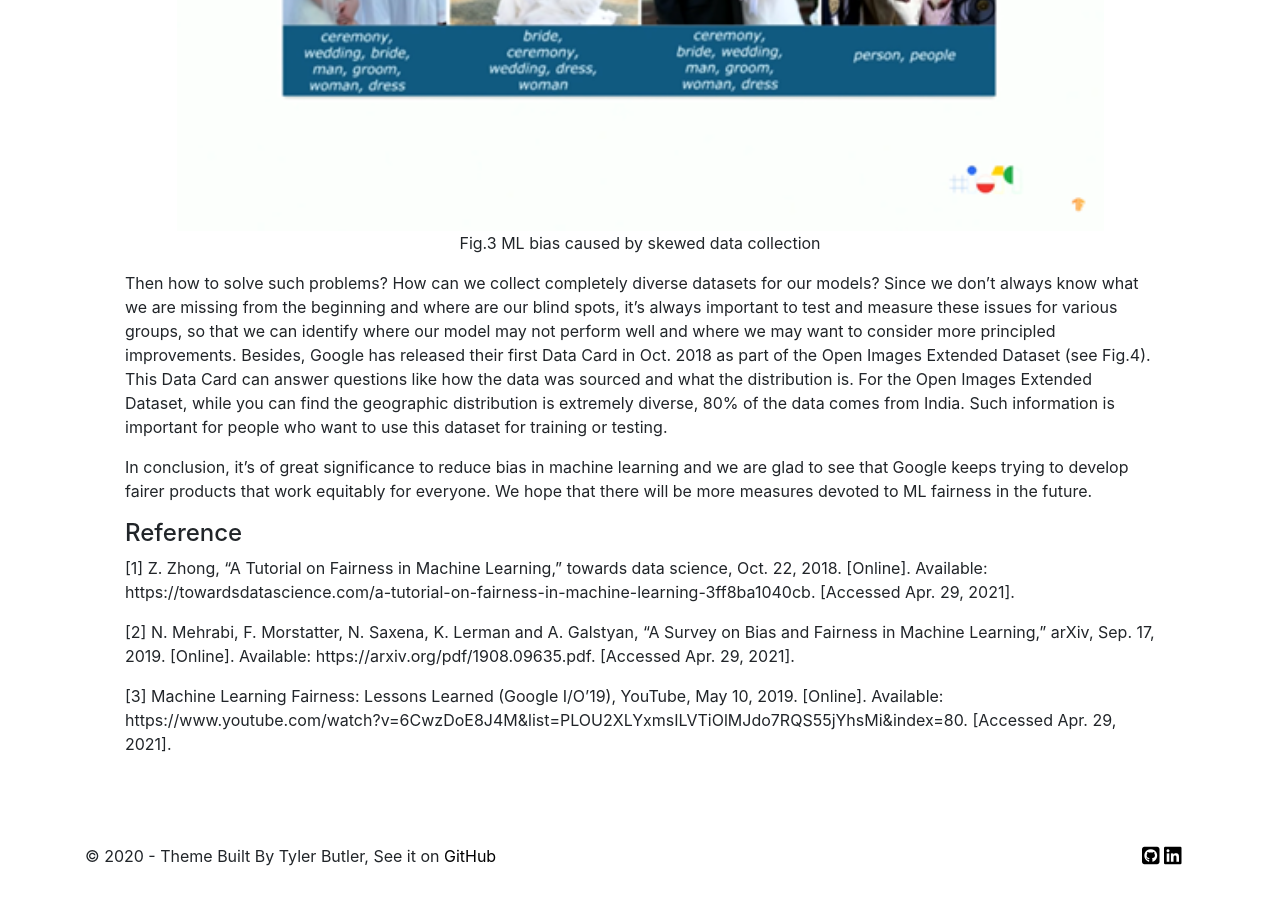
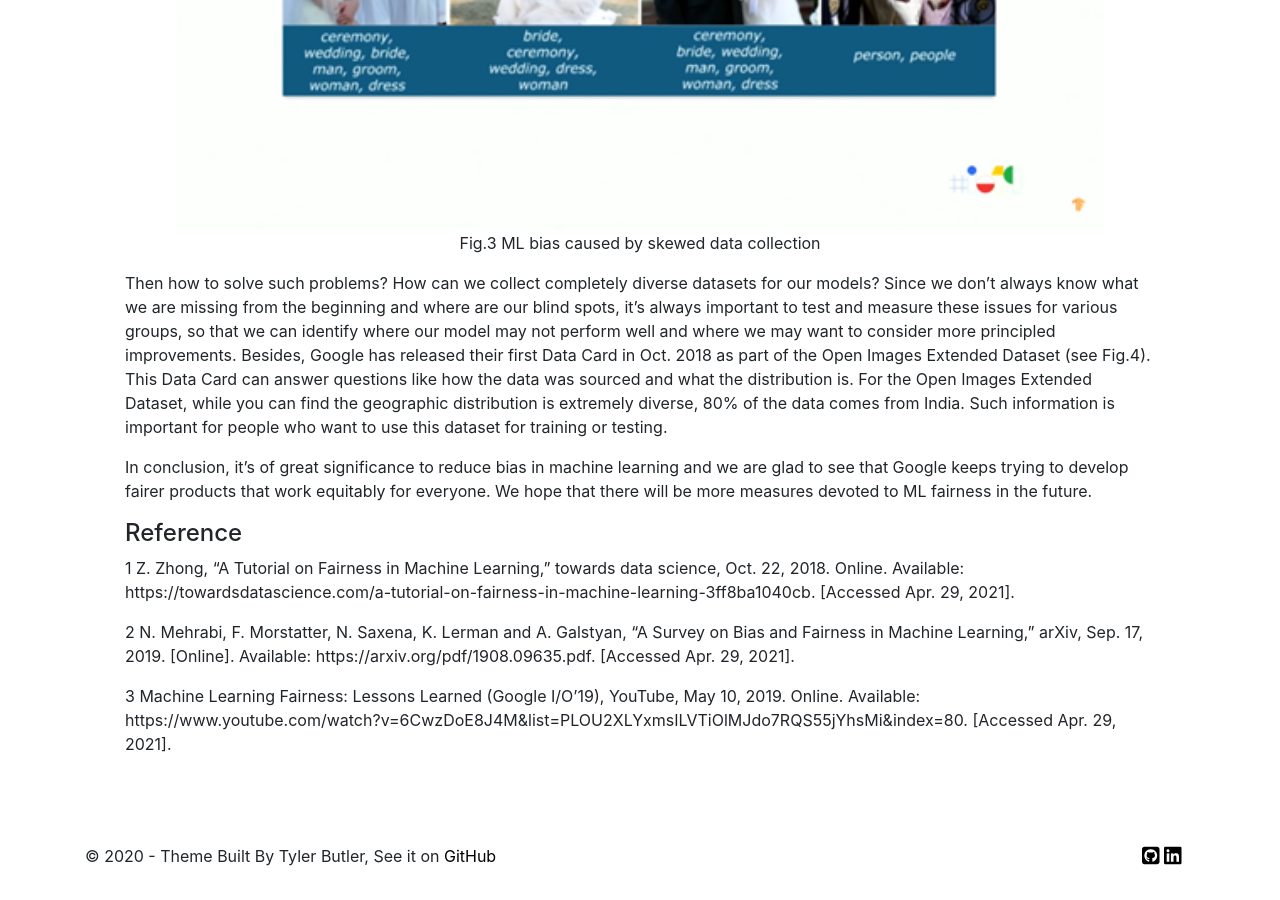
Before and after one commit to MarcoLIU27/marcoliu-website, a Jekyll site: the page built from _posts/2022-05-04-machine-learning-fairness.md, in a window 1280 px wide and 900 px high, scrolled down 3214 px. Built offline with Jekyll 4.4.1, drawn with Linux system fonts in a browser that asks for light colours; nearby versions of some CDN libraries; comment, search, counter and statistics services are not loaded.

```diff
--- a/_posts/2022-05-04-machine-learning-fairness.md
+++ b/_posts/2022-05-04-machine-learning-fairness.md
@@ -52,8 +52,8 @@ In conclusion, it’s of great significance to reduce bias in machine learning a
 
 #### Reference
 
-[1] Z. Zhong, “A Tutorial on Fairness in Machine Learning,” towards data science, Oct. 22, 2018. [Online]. Available: https://towardsdatascience.com/a-tutorial-on-fairness-in-machine-learning-3ff8ba1040cb. [Accessed Apr. 29, 2021].
+1 Z. Zhong, “A Tutorial on Fairness in Machine Learning,” towards data science, Oct. 22, 2018. Online. Available: https://towardsdatascience.com/a-tutorial-on-fairness-in-machine-learning-3ff8ba1040cb. [Accessed Apr. 29, 2021].
 
-[2] N. Mehrabi, F. Morstatter, N. Saxena, K. Lerman and A. Galstyan, “A Survey on Bias and Fairness in Machine Learning,” arXiv, Sep. 17, 2019. [Online]. Available: https://arxiv.org/pdf/1908.09635.pdf. [Accessed Apr. 29, 2021].
+2 N. Mehrabi, F. Morstatter, N. Saxena, K. Lerman and A. Galstyan, “A Survey on Bias and Fairness in Machine Learning,” arXiv, Sep. 17, 2019. [Online]. Available: https://arxiv.org/pdf/1908.09635.pdf. [Accessed Apr. 29, 2021].
 
-[3] Machine Learning Fairness: Lessons Learned (Google I/O'19), YouTube, May 10, 2019. [Online]. Available:	 https://www.youtube.com/watch?v=6CwzDoE8J4M&list=PLOU2XLYxmsILVTiOlMJdo7RQS55jYhsMi&index=80. [Accessed Apr. 29, 2021].
+3 Machine Learning Fairness: Lessons Learned (Google I/O'19), YouTube, May 10, 2019. Online. Available:	 https://www.youtube.com/watch?v=6CwzDoE8J4M&list=PLOU2XLYxmsILVTiOlMJdo7RQS55jYhsMi&index=80. [Accessed Apr. 29, 2021].
```
